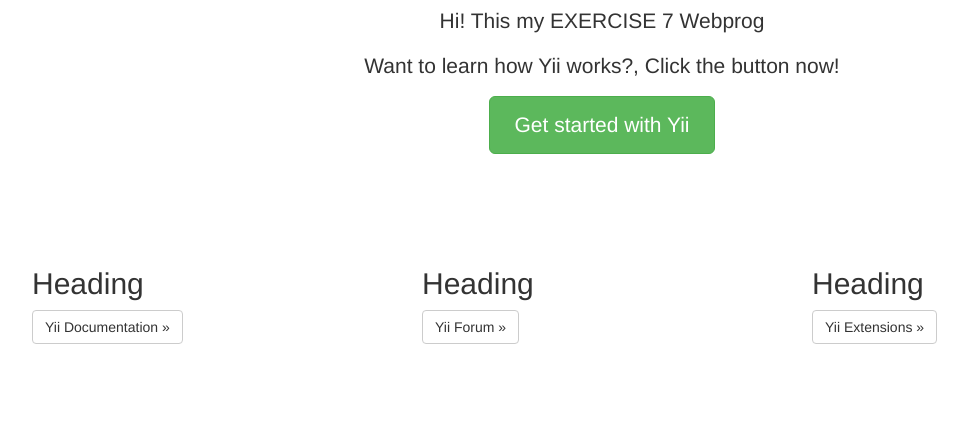
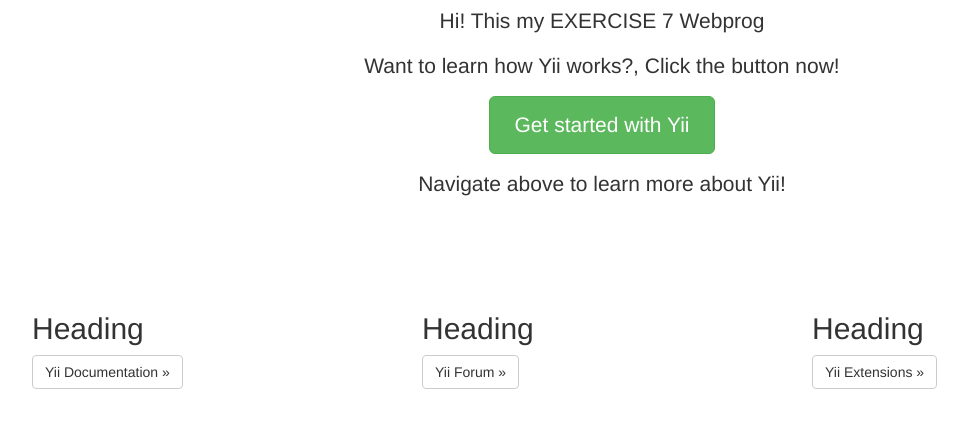
Before and after one commit to gtandres/APC_webprog_MI153_test_repo_gtandres, a Yii app: template Exercise7/basic/views/site/index.php in a window 1280 px wide. Shown: the part 211-650 px from the top of the page, without its empty margins (38-1006 px from the left). Run offline with PHP 8.4 and a stand-in for Yii, Linux system fonts and the light colour scheme; the template is opened without the code that fills it, so the values that code supplies are empty; some libraries are stand-ins or nearby versions.

Commit message:
Updated index.php

```diff
--- a/Exercise7/basic/views/site/index.php
+++ b/Exercise7/basic/views/site/index.php
@@ -12,6 +12,7 @@ $this->title = 'Exercise 7';
         <p class="lead">Hi! This my EXERCISE 7 Webprog </p>
 		<p> Want to learn how Yii works?, Click the button now!</p>
         <p><a class="btn btn-lg btn-success" href="http://www.yiiframework.com">Get started with Yii</a></p>
+		<P> Navigate above to learn more about Yii!</P>
     </div>
 
     <div class="body-content">
```
